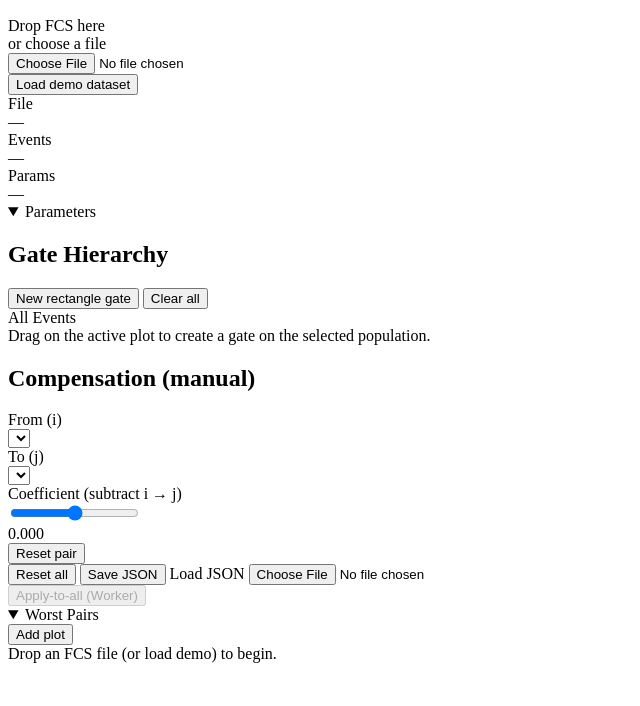
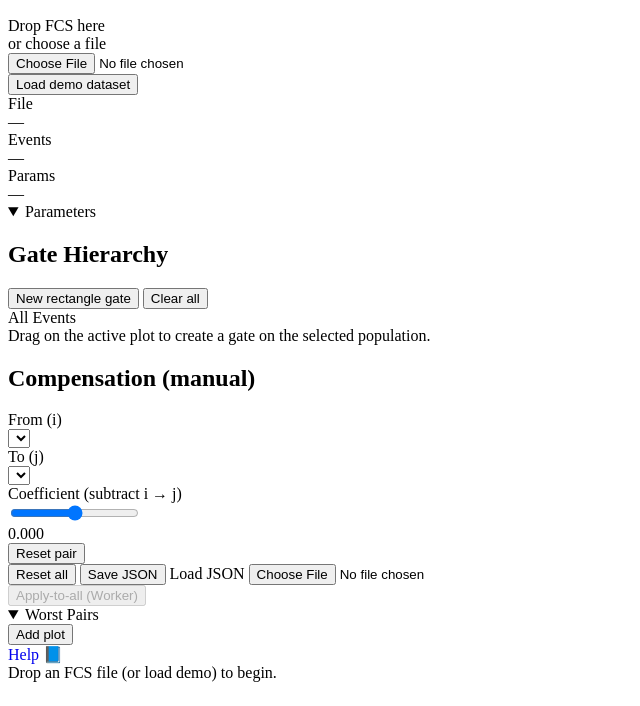
Before and after one commit to miiichiii/FCM-app, a website with bundled scripts: page web/index.html in a window 1280 px wide. Shown: the part 94-800 px from the top of the page, without its empty margins (0-640 px from the left). Built offline with nearby package versions, Linux system fonts and the light colour scheme.

Commit message:
docs: improve README and add Help link to app

```diff
--- a/web/index.html
+++ b/web/index.html
@@ -126,6 +126,9 @@
           <div class="row">
             <button id="addPlotBtn" class="btn">Add plot</button>
             <div class="spacer"></div>
+            <a href="https://github.com/miiichiii/FCM-app#fcm-app-user-guide" target="_blank" class="btn btn-secondary" style="text-decoration:none; display:flex; align-items:center;">Help 📘</a>
+          </div>
+          <div class="row">
             <div class="mono" id="statusText">Drop an FCS file to begin.</div>
           </div>
         </header>
```
Also changed, not shown: README.md.
